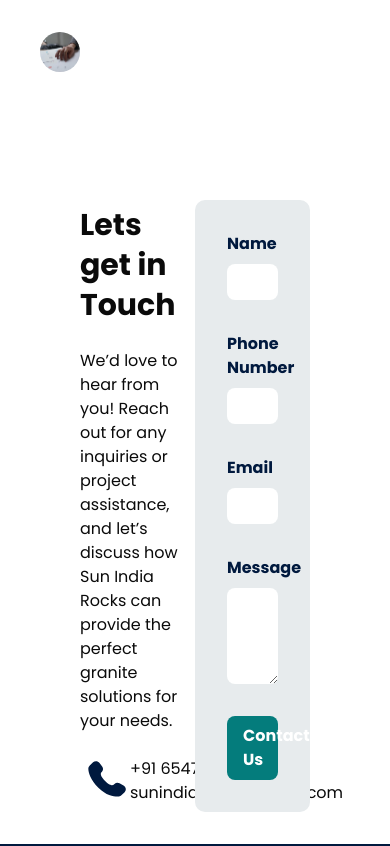
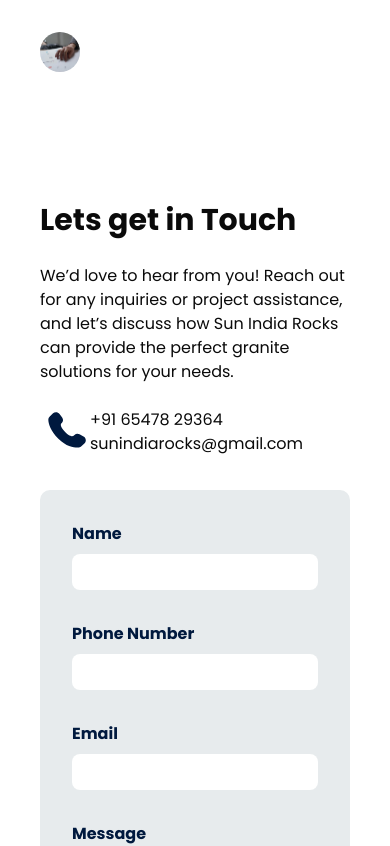
Before and after one commit to IshanVeer/sun-rock-india-website, a Next.js app: page /contact in a window 390 px wide. Shown: the top 846 px of the page. Built offline with nearby package versions, Linux system fonts and the light colour scheme.

Commit message:
made contact us page mobile respoinsive

```diff
--- a/app/contact/page.tsx
+++ b/app/contact/page.tsx
@@ -3,9 +3,9 @@
 
 const page = () => {
   return (
-    <section className="px-20 md:px-28 bg-light-900 py-20 h-screen">
-      <div className="pt-30 flex items-center">
-        <div className="flex w-1/2 flex-col gap-6">
+    <section className="px-10 md:px-28 bg-light-900 py-20">
+      <div className="pt-30 sm:flex items-center">
+        <div className="flex sm:w-1/2 flex-col gap-6">
           <h1 className="h1-bold">Lets get in Touch</h1>
           <p>
             We’d love to hear from you! Reach out for any inquiries or project
@@ -25,7 +25,7 @@
             </div>
           </div>
         </div>
-        <div className="w-1/2 rounded-lg p-8 px-8 bg-[#E7EBED]">
+        <div className="sm:w-1/2 mt-8 rounded-lg p-8 px-8 bg-[#E7EBED]">
           <form className="flex  flex-col gap-8" action="submit">
             <div className="flex flex-col gap-2">
               {/* name */}
--- a/app/products/page.tsx
+++ b/app/products/page.tsx
@@ -8,16 +8,16 @@
     <div>
       {/* Hero Section */}
       <section
-        className="object-cover px-20 md:px-28  h-[650px]"
+        className="object-cover px-10 md:px-28  h-[650px]"
         style={{
           backgroundImage: "url('/assets/images/product-hero-image.jpeg')",
         }}
       >
-        <div className="pt-48 w-[700px] max-md:w-[580px]">
+        <div className="pt-48 md:w-[700px] ">
           <h1 className=" text-light-900 h1-bold">
             Discover our Granite Collection{" "}
           </h1>
-          <p className="text-[18px] py-8 w-[640px] max-md:w-[520px] text-light-800">
+          <p className="text-[18px] py-8 md:w-[640px]  text-light-800">
             Explore premium granite and natural stones, expertly crafted for
             durability, elegance, and timeless style to enhance every space.{" "}
           </p>
@@ -29,7 +29,7 @@
         </div>
       </section>
       {/* make your own */}
-      <section className="px-20 md:px-28 bg-light-900 py-20">
+      <section className="px-10 md:px-28 bg-light-900 py-20">
         <div className="md:flex items-center gap-12 justify-between">
           <div className="md:w-1/2">
             <h2 className="h2-bold text-dark-100">Make your Own</h2>
@@ -44,7 +44,7 @@
             <ul className="max-md:mt-16 text-dark-100">
               {buildData.map((build) => (
                 <li
-                  className="px-12 flex items-center justify-between rounded-2xl py-4 odd:bg-[#E7EBED] even:bg-light-900 "
+                  className="px-12 max-sm:px-4 flex items-center justify-between rounded-2xl py-4 odd:bg-[#E7EBED] even:bg-light-900 "
                   key={build.id}
                 >
                   <p className="font-medium">{build.label}</p>
@@ -57,12 +57,12 @@
       </section>
       {/* description */}
       <section
-        className="object-cover px-20 md:px-28  "
+        className="object-cover px-10 md:px-28  "
         style={{
           backgroundImage: "url('/assets/images/hero-image.png')",
         }}
       >
-        <div className="py-30  text-light-900 flex flex-col gap-12 w-[700px] max-md:w-[580px]">
+        <div className="py-30  text-light-900 flex flex-col gap-12 md:w-[700px] ">
           <div>
             <h1 className=" text-light-900 my-4 h1-bold">Our Products </h1>
             <h2 className="text-4xl font-medium text-light-700">
@@ -70,7 +70,7 @@
             </h2>
           </div>
 
-          <p className="text-[18px] py-8 w-[840px] max-md:w-[520px]">
+          <p className="text-[18px] py-8 md:w-[840px] ">
             Every granite slab has a story, and at Sun India Rocks, we bring
             that story to life. It begins deep within nature, where raw stone is
             sourced from the finest quarries. Through meticulous craftsmanship
@@ -83,7 +83,7 @@
         </div>
       </section>
       {/* product catalogue */}
-      <section className="px-20  md:px-28 bg-[#E7EBED] py-20">
+      <section className="px-10  md:px-28 bg-[#E7EBED] py-20">
         <ProductShowcase />
       </section>
     </div>
--- a/components/products/ProductShowcase.tsx
+++ b/components/products/ProductShowcase.tsx
@@ -6,7 +6,7 @@
 const ProductShowcase = () => {
   const [selectedProduct, setSelectedProduct] = useState(productData[0]);
   return (
-    <div className="flex bg-[#E7EBED]  gap-12  items-center">
+    <div className="flex bg-[#E7EBED] max-sm:hidden  gap-12  items-center">
       {/* Sidebar */}
       <div className="flex flex-col text-light-600 gap-4 relative border-l border-gray-300 pl-8">
         {productData.map((product) => (
```
